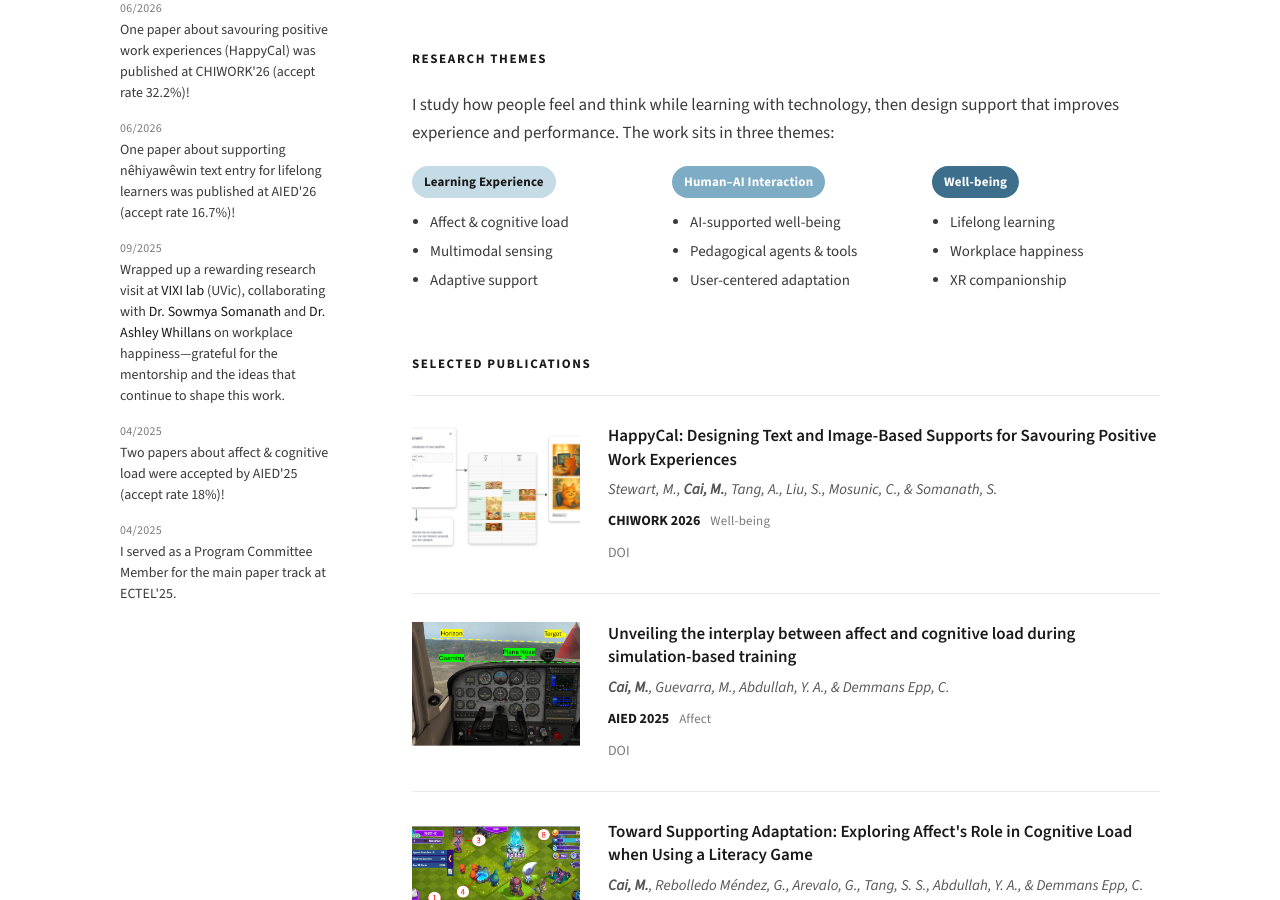
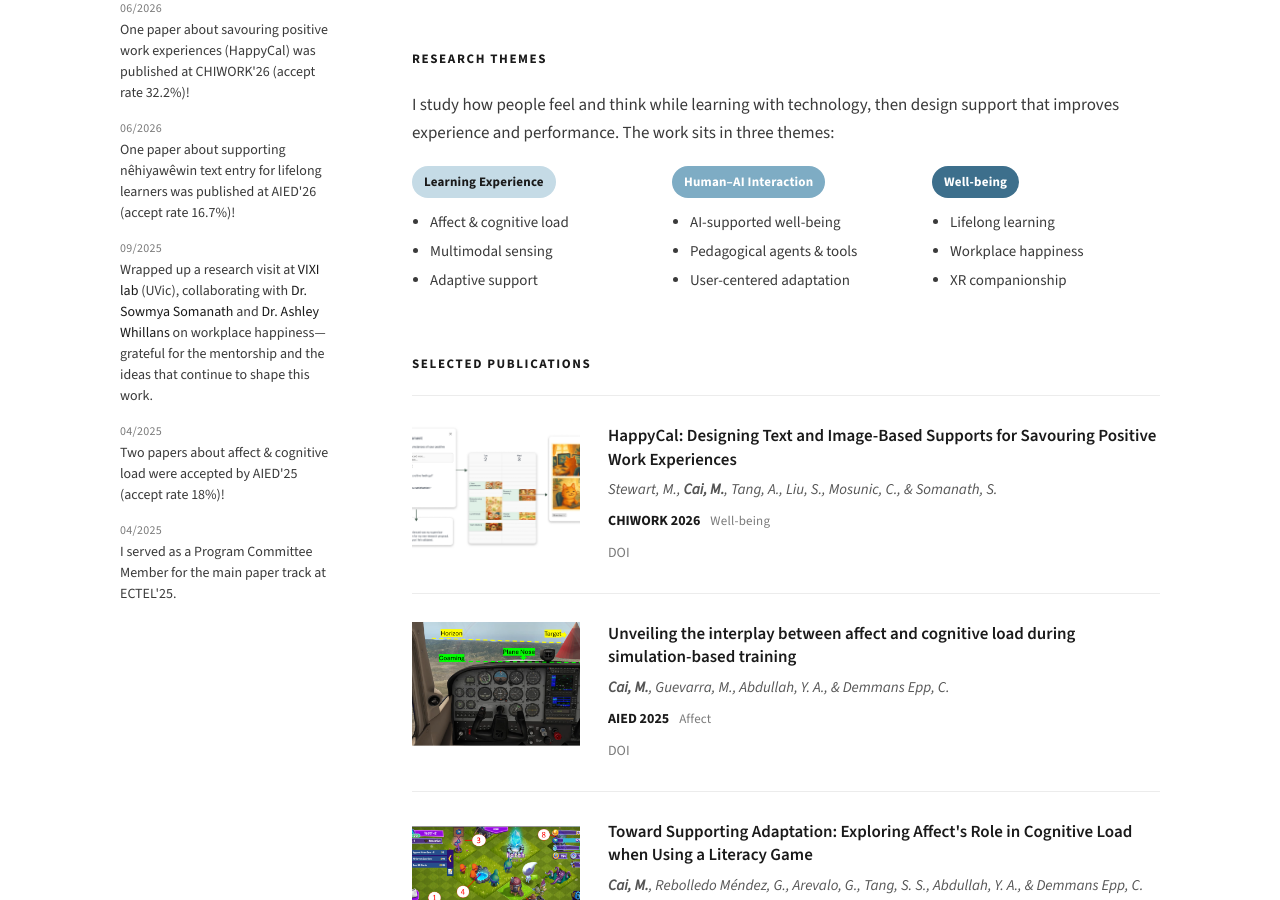
Before and after one commit to minghaocai/minghaocai.github.io, a Jekyll site: the page built from index.html, in a window 1280 px wide and 900 px high, scrolled down 527 px. Built offline with Jekyll 4.4.1, drawn with Linux system fonts in a browser that asks for light colours.

Commit message:
Tone down the VIXI news line by dropping “rewarding.”

```diff
--- a/_data/news.yml
+++ b/_data/news.yml
@@ -3,7 +3,7 @@
 - date: 06/2026
   html: "One paper about supporting nêhiyawêwin text entry for lifelong learners was published at AIED'26 (accept rate 16.7%)!"
 - date: 09/2025
-  html: 'Wrapped up a rewarding research visit at <a href="https://vixi.cs.uvic.ca/">VIXI lab</a> (UVic), collaborating with <a href="https://vixi.cs.uvic.ca/people/sowmya-somanath-2020-06-18/">Dr. Sowmya Somanath</a> and <a href="https://www.hbs.edu/faculty/Pages/profile.aspx?facId=943704">Dr. Ashley Whillans</a> on workplace happiness—grateful for the mentorship and the ideas that continue to shape this work.'
+  html: 'Wrapped up a research visit at <a href="https://vixi.cs.uvic.ca/">VIXI lab</a> (UVic), collaborating with <a href="https://vixi.cs.uvic.ca/people/sowmya-somanath-2020-06-18/">Dr. Sowmya Somanath</a> and <a href="https://www.hbs.edu/faculty/Pages/profile.aspx?facId=943704">Dr. Ashley Whillans</a> on workplace happiness—grateful for the mentorship and the ideas that continue to shape this work.'
 - date: 04/2025
   html: "Two papers about affect &amp; cognitive load were accepted by AIED'25 (accept rate 18%)!"
 - date: 04/2025
```
